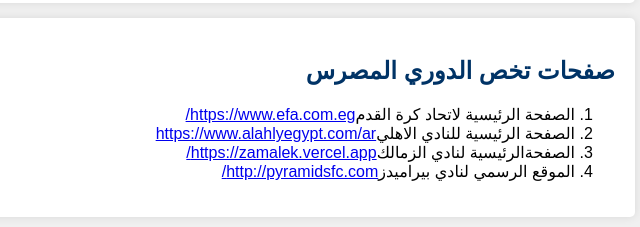
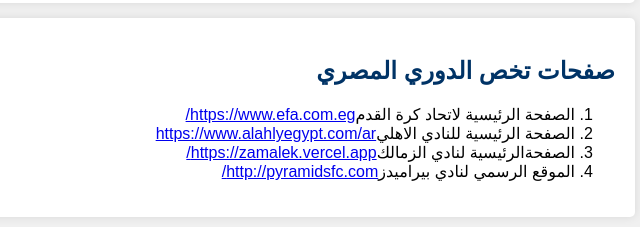
Before and after one commit to hegzo67/football, a plain HTML site: page index.html in a window 1280 px wide. Shown: the part 641-868 px from the top of the page, 625-1265 px from the left. Drawn offline with Linux system fonts and the light colour scheme.

Commit message:
Update index.html

```diff
--- a/index.html
+++ b/index.html
@@ -49,7 +49,7 @@
             </div>
         </section>
         <section class="information">
-        <h2>صفحات تخص الدوري المصرس</h2>
+        <h2>صفحات تخص الدوري المصري</h2>
         <p><ol> <li>الصفحة الرئيسية لاتحاد كرة القدم<a href="https://www.efa.com.eg/">https://www.efa.com.eg/</a></li>
           <li>الصفحة الرئيسية للنادي الاهلي<a href="https://www.alahlyegypt.com/ar">https://www.alahlyegypt.com/ar</a></li>
           <li>الصفحةالرئيسية لنادي الزمالك<a href="https://zamalek.vercel.app/">https://zamalek.vercel.app/</a></li>
```
